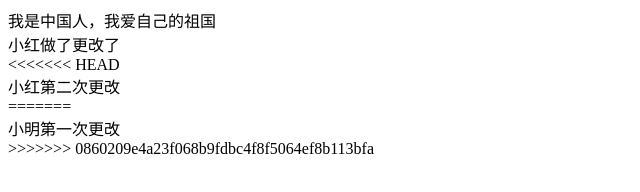
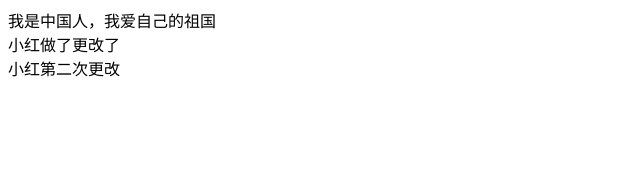
Before and after one commit to 215661582/test111, a plain HTML site: page index.html in a window 1280 px wide. Shown: the whole page, without its empty margins (0-640 px from the left). Drawn offline with Linux system fonts and the light colour scheme.

Commit message:
处理了冲突

```diff
--- a/index.html
+++ b/index.html
@@ -8,10 +8,6 @@
 <body>
     <div>我是中国人，我爱自己的祖国</div>
     <div>小红做了更改了</div>
-<<<<<<< HEAD
     <div>小红第二次更改</div>
-=======
-	<div>小明第一次更改</div>
->>>>>>> 0860209e4a23f068b9fdbc4f8f5064ef8b113bfa
 </body>
 </html>
```
